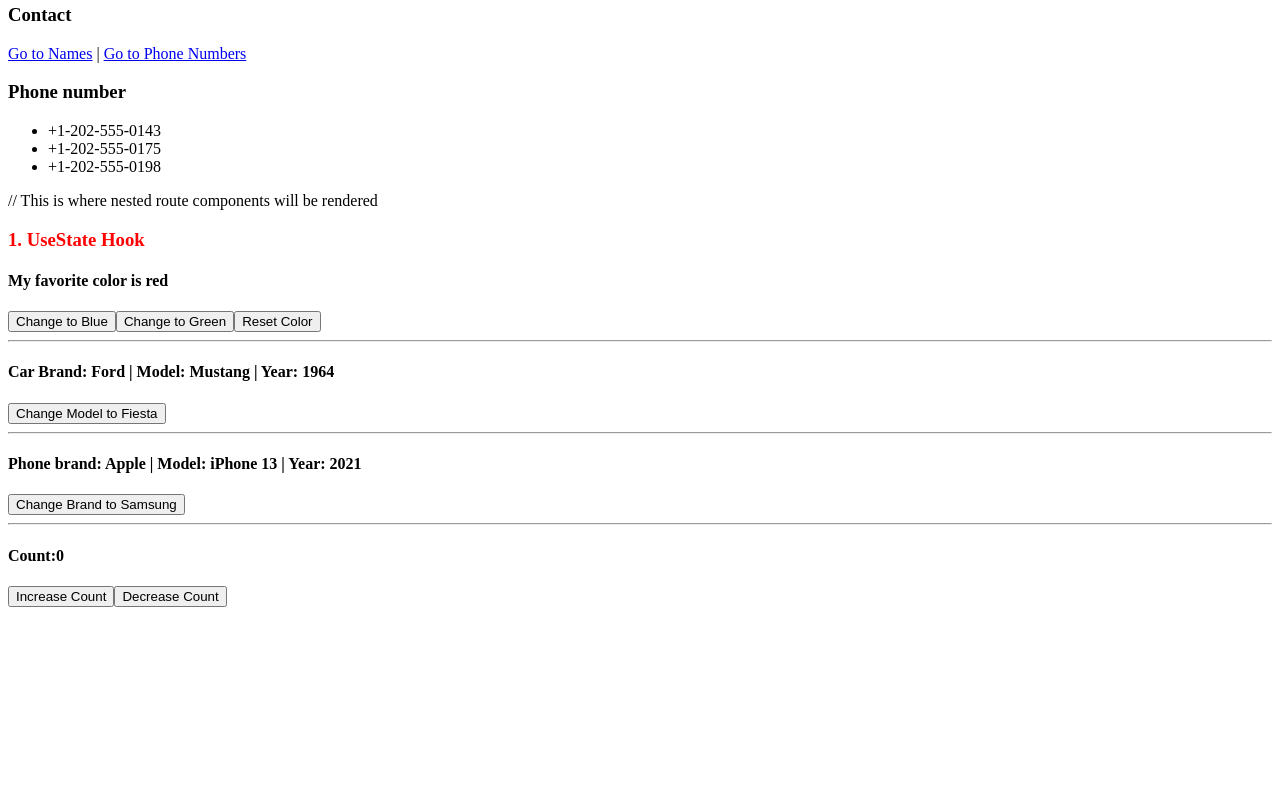
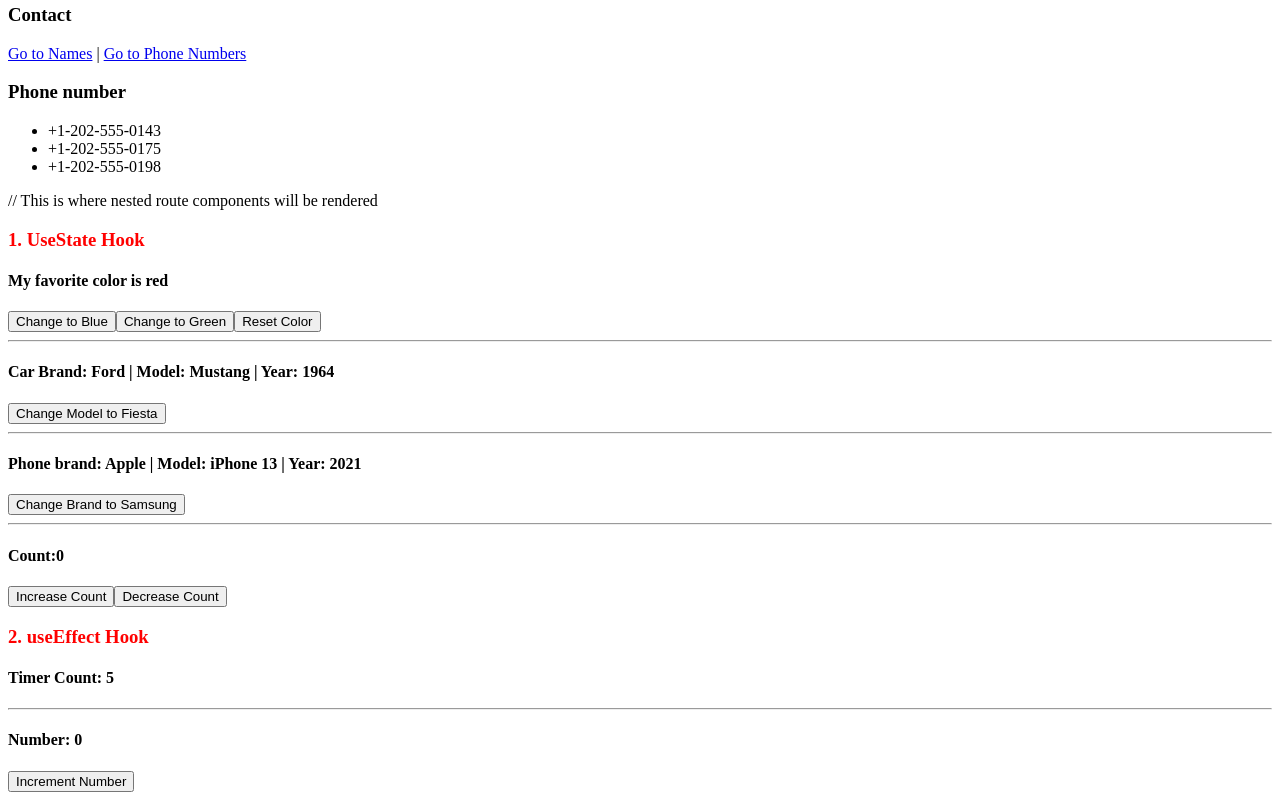
Before and after one commit to SuwanthaDarshana/render-test, a React (Vite) app: page /contact/number in a window 1280 px wide. Shown: the part 1835-2635 px from the top of the page. Before the commit the page ends 2450 px from the top, so only its background shows below. Built offline with nearby package versions, Linux system fonts and the light colour scheme.

Commit message:
add useEffect hook

```diff
--- a/src/App.jsx
+++ b/src/App.jsx
@@ -18,6 +18,7 @@ import Contact from "./components/RouterPages/Contact";
 import ContactName from "./components/RouterPages/ContactName";
 import ContactNumbers from "./components/RouterPages/ContactNumbers";
 import Color from "./components/Hooks/UseState/Color";
+import Timer from "./components/Hooks/UseEffect/Timer";
 
 function App() {
   const customers = [
@@ -62,6 +63,7 @@ function App() {
       </BrowserRouter>
 
       <Color />
+      <Timer/>
     </div>
   );
 }
--- /dev/null
+++ b/src/components/Hooks/UseEffect/Timer.jsx
@@ -0,0 +1,36 @@
+import React, { useEffect, useState } from 'react';
+
+const Timer = () => {
+
+    const [count, setCount] = useState(0);
+
+    const [number, setNumber] = useState(0); // Unused state variable
+
+    useEffect(()=>{
+        const timer = setTimeout(()=>{
+            setCount(count + 1);
+        },1000);
+
+        return () => clearTimeout(timer); // Cleanup the timer on unmount or before next effect
+
+    },[count]);  {/* This effect runs every time the count changes */}
+
+
+    useEffect(()=>{
+        console.log("Number state has changed:", number);
+
+    },[number]);
+
+    return (
+        <div>
+            <h3 style={{color:'red'}}>2. useEffect Hook</h3>
+            <h4>Timer Count: {count}</h4>
+            <hr />
+            <h4>Number: {number}</h4>
+            <button onClick={()=> setNumber(number + 1)}>Increment Number</button>
+
+        </div>
+    );
+}
+
+export default Timer;
```
